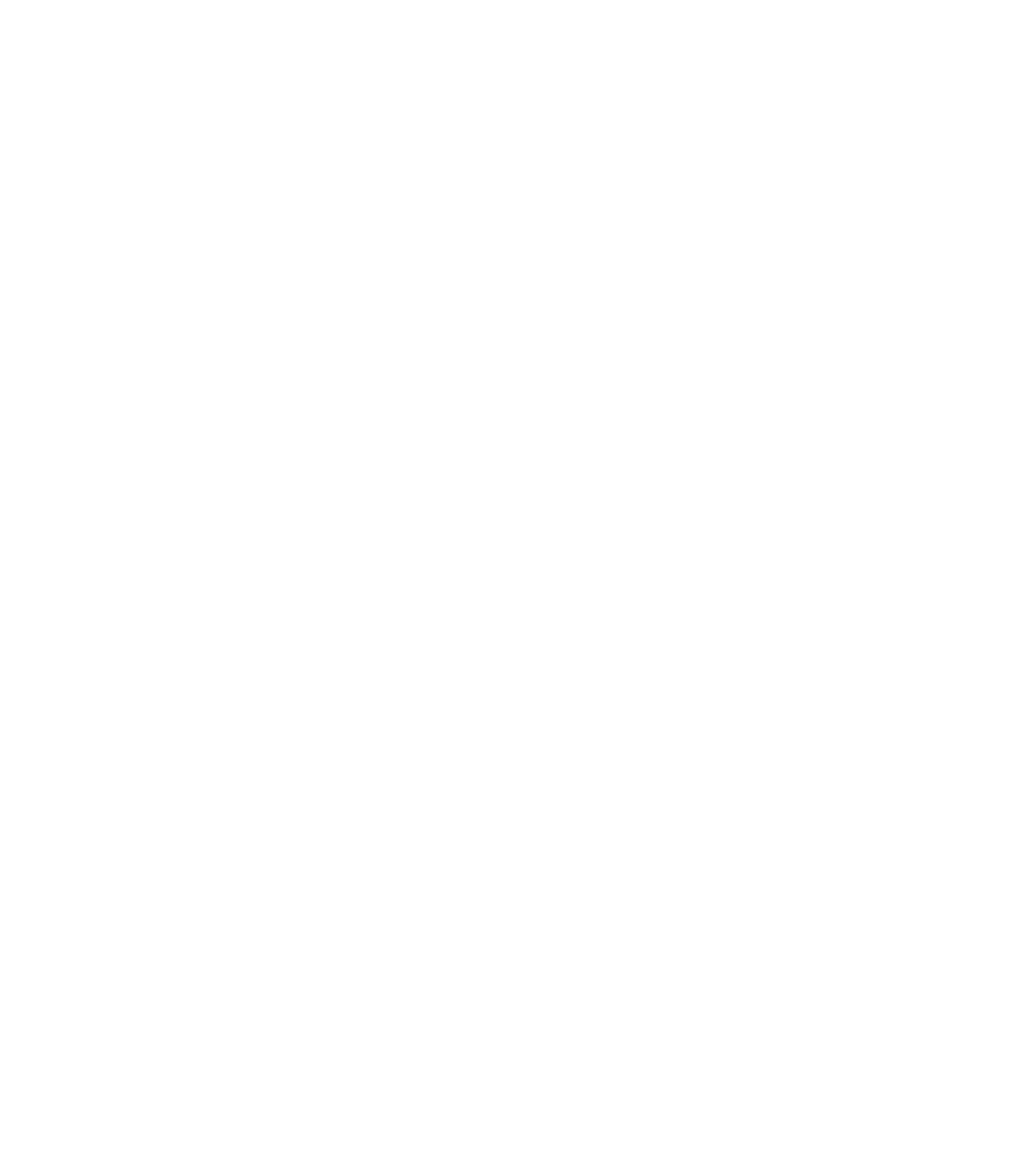
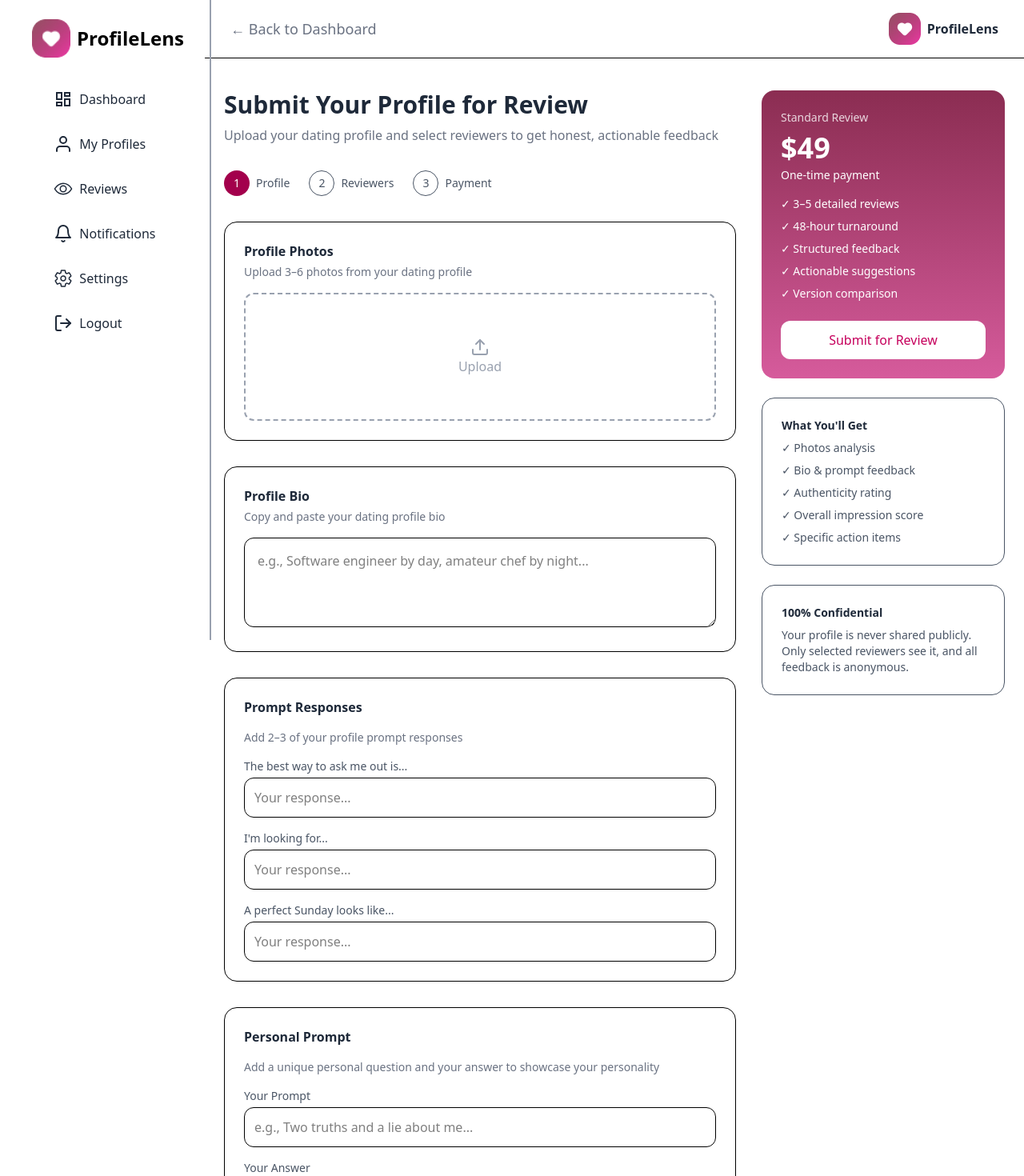
Before and after one commit to devsa-gitignore/UniHacks_GPTpaglus_2, a React (Vite) app in the folder frontend/ProfileLens/: page /profiles in a window 1280 px wide. Before the commit this address had no page. Shown: the top 1470 px of the page at 80% size. Before the commit the page ends 800 px from the top, so only its background shows below. Built offline with nearby package versions, Linux system fonts and the light colour scheme.

Commit message:
Profiles frontend Done

```diff
--- a/frontend/ProfileLens/src/App.jsx
+++ b/frontend/ProfileLens/src/App.jsx
@@ -4,6 +4,7 @@
 import Login from "./Pages/Login";
 import Signup from "./Pages/Signup";
 import HomePage from "./Pages/HomePage";
+import Profile from "./Pages/Profile";
 import PagesWithNavbar from "./Components/PagesWithNavbar";
 
 function App() {
@@ -17,6 +18,7 @@
           {/* <Route element={<ProtectedRoute />}> */}
           <Route element={<PagesWithNavbar />}>
             <Route path="/home" element={<HomePage />} />
+            <Route path="/profiles" element={<Profile />} />
           </Route>
           {/* </Route> */}
         </Routes>
--- a/frontend/ProfileLens/src/Components/Navbar.jsx
+++ b/frontend/ProfileLens/src/Components/Navbar.jsx
@@ -21,9 +21,11 @@
               <MdOutlineDashboard className="mr-2 w-6 h-6" /> Dashboard
             </li>
           </Link>
-          <li className="text-gray-800 hover:text-[#6C0C27] flex flex-row transition-transform cursor-pointer hover:bg-gradient-to-l from-[#ffd7ef96] to-white rounded-xl px-8 py-4">
-            <FiUser className="mr-2 w-6 h-6" /> My Profiles
-          </li>
+          <Link to="/profiles">
+            <li className="text-gray-800 hover:text-[#6C0C27] flex flex-row transition-transform cursor-pointer hover:bg-gradient-to-l from-[#ffd7ef96] to-white rounded-xl px-8 py-4">
+              <FiUser className="mr-2 w-6 h-6" /> My Profiles
+            </li>
+          </Link>
           <li className="text-gray-800 hover:text-[#6C0C27] flex flex-row transition-transform cursor-pointer hover:bg-gradient-to-l from-[#ffd7ef96] to-white rounded-xl px-8 py-4">
             <IoEyeOutline className="mr-2 w-6 h-6" /> Reviews
           </li>
--- a/frontend/ProfileLens/src/Components/PagesWithNavbar.jsx
+++ b/frontend/ProfileLens/src/Components/PagesWithNavbar.jsx
@@ -7,7 +7,7 @@
       <div>
         <Navbar />
       </div>
-        <div className="ml-75 outlet">
+        <div className="ml-64 outlet">
           <Outlet />
         </div>
     </div>
--- a/frontend/ProfileLens/src/Pages/HomePage.jsx
+++ b/frontend/ProfileLens/src/Pages/HomePage.jsx
@@ -3,7 +3,7 @@
 import { MdOutlineFileUpload, MdFeedback, MdPhoto } from "react-icons/md";
 import { HiArrowUpTray } from "react-icons/hi2";
 
-/* ⭐ Reusable Star Component */
+
 const StarRating = ({ rating }) => {
   return (
     <div className="flex gap-1 text-yellow-400">
@@ -16,7 +16,7 @@
   );
 };
 
-/* 🕒 Recent Activity Item */
+
 const ActivityItem = ({ icon: Icon, bg, color, text, time }) => (
   <div className="flex items-start gap-4">
     <div className={`w-10 h-10 flex items-center justify-center rounded-xl ${bg} ${color}`}>
@@ -31,9 +31,9 @@
 
 const HomePage = () => {
   return (
-    <div className="w-[74rem] h-fit py-8 space-y-8">
+    <div className="w-[79rem] h-fit py-8 space-y-8 px-8">
 
-      {/* Header */}
+
       <div>
         <h1 className="text-3xl font-semibold text-gray-800">
           Welcome back, Alex!
@@ -43,7 +43,6 @@
         </p>
       </div>
 
-      {/* Top Cards */}
       <div className="grid grid-cols-1 md:grid-cols-4 gap-6">
         <div className="bg-white rounded-2xl p-6 shadow-sm border">
           <StarRating rating={3} />
--- /dev/null
+++ b/frontend/ProfileLens/src/Pages/Profile.jsx
@@ -0,0 +1,181 @@
+import React from "react";
+import { Link } from "react-router-dom";
+import { FiUpload, FiHeart } from "react-icons/fi";
+import PL from "../assets/PL Logo.png";
+
+const Profile = () => {
+  return (
+    <div className="min-h-screen bg-white">
+      <div className="flex justify-between items-center px-8 py-4 border-b bg-white">
+        <Link to="/home" className="text-lg text-gray-500 hover:text-gray-700">
+          ← Back to Dashboard
+        </Link>
+
+        <div className="flex items-center gap-2 font-semibold text-gray-800">
+          <img src={PL}></img>
+          ProfileLens
+        </div>
+      </div>
+
+      <div className="max-w-7xl mx-auto px-6 py-10 grid lg:grid-cols-3 gap-8">
+        <div className="lg:col-span-2 space-y-8">
+          <div>
+            <h1 className="text-3xl font-semibold text-gray-800">
+              Submit Your Profile for Review
+            </h1>
+            <p className="text-gray-500 mt-2">
+              Upload your dating profile and select reviewers to get honest,
+              actionable feedback
+            </p>
+          </div>
+
+          <div className="flex items-center gap-6 text-sm">
+            {["Profile", "Reviewers", "Payment"].map((step, i) => (
+              <div key={i} className="flex items-center gap-2">
+                <div
+                  className={`w-8 h-8 rounded-full flex items-center justify-center
+                  ${i === 0 ? "bg-pink-800 text-white" : "border text-gray-600"}`}
+                >
+                  {i + 1}
+                </div>
+                <span className="text-gray-600">{step}</span>
+              </div>
+            ))}
+          </div>
+
+          <div className="bg-white rounded-2xl border p-6">
+            <h2 className="font-semibold text-gray-800">Profile Photos</h2>
+            <p className="text-sm text-gray-500 mt-1">
+              Upload 3–6 photos from your dating profile
+            </p>
+
+            <div className="mt-4 border-2 border-dashed rounded-xl h-40 flex flex-col items-center justify-center text-gray-400 cursor-pointer">
+              <FiUpload className="text-2xl" />
+              Upload
+            </div>
+          </div>
+
+          <div className="bg-white rounded-2xl border p-6">
+            <h2 className="font-semibold text-gray-800">Profile Bio</h2>
+            <p className="text-sm text-gray-500 mt-1">
+              Copy and paste your dating profile bio
+            </p>
+
+            <textarea
+              className="mt-4 w-full border rounded-xl p-4 h-28 focus:outline-none focus:ring-2 focus:ring-pink-400"
+              placeholder="e.g., Software engineer by day, amateur chef by night..."
+            />
+          </div>
+
+          <div className="bg-white rounded-2xl border p-6 space-y-4">
+            <h2 className="font-semibold text-gray-800">Prompt Responses</h2>
+            <p className="text-sm text-gray-500">
+              Add 2–3 of your profile prompt responses
+            </p>
+
+            {[
+              "The best way to ask me out is...",
+              "I'm looking for...",
+              "A perfect Sunday looks like...",
+            ].map((label, i) => (
+              <div key={i}>
+                <p className="text-sm text-gray-600 mb-1">{label}</p>
+                <input
+                  className="w-full border rounded-xl p-3 focus:outline-none focus:ring-2 focus:ring-pink-400"
+                  placeholder="Your response..."
+                />
+              </div>
+            ))}
+          </div>
+
+          <div className="bg-white rounded-2xl border p-6 space-y-4">
+            <h2 className="font-semibold text-gray-800">Personal Prompt</h2>
+            <p className="text-sm text-gray-500">
+              Add a unique personal question and your answer to showcase your
+              personality
+            </p>
+
+            <div>
+              <p className="text-sm text-gray-600 mb-1">Your Prompt</p>
+              <input
+                className="w-full border rounded-xl p-3 focus:outline-none focus:ring-2 focus:ring-pink-400"
+                placeholder="e.g., Two truths and a lie about me..."
+              />
+            </div>
+
+            <div>
+              <p className="text-sm text-gray-600 mb-1">Your Answer</p>
+              <textarea
+                className="w-full border rounded-xl p-3 h-24 focus:outline-none focus:ring-2 focus:ring-pink-400"
+                placeholder="Write your answer here..."
+              />
+            </div>
+          </div>
+
+          <div className="bg-white rounded-2xl border p-6">
+            <h2 className="font-semibold text-gray-800">Dating Intent</h2>
+            <p className="text-sm text-gray-500 mt-1">
+              What are you looking for?
+            </p>
+
+            <div className="flex gap-4 mt-4">
+              {["Casual", "Serious", "Long-term"].map((item, i) => (
+                <button
+                  key={i}
+                  className="flex-1 border rounded-xl py-4 hover:border-pink-500 hover:text-pink-600 transition cursor-pointer"
+                >
+                  {item}
+                </button>
+              ))}
+            </div>
+          </div>
+        </div>
+
+        <div className="space-y-6">
+          <div className="rounded-2xl bg-gradient-to-b from-[#8b2d52] to-[#d65b9c] text-white p-6">
+            <p className="text-sm opacity-80">Standard Review</p>
+            <h2 className="text-4xl font-bold mt-2">$49</h2>
+            <p className="text-sm mt-1">One-time payment</p>
+
+            <ul className="mt-4 space-y-2 text-sm">
+              <li>✓ 3–5 detailed reviews</li>
+              <li>✓ 48-hour turnaround</li>
+              <li>✓ Structured feedback</li>
+              <li>✓ Actionable suggestions</li>
+              <li>✓ Version comparison</li>
+            </ul>
+
+            <button className="mt-6 w-full bg-white text-pink-700 rounded-xl py-3 font-medium hover:opacity-90">
+              Submit for Review
+            </button>
+          </div>
+
+          <div className="bg-white rounded-2xl border p-6 text-sm text-gray-600">
+            <h3 className="font-semibold text-gray-800 mb-2">
+              What You'll Get
+            </h3>
+            <ul className="space-y-2">
+              <li>✓ Photos analysis</li>
+              <li>✓ Bio & prompt feedback</li>
+              <li>✓ Authenticity rating</li>
+              <li>✓ Overall impression score</li>
+              <li>✓ Specific action items</li>
+            </ul>
+          </div>
+
+          <div className="bg-white rounded-2xl border p-6 text-sm text-gray-600">
+            <h3 className="font-semibold text-gray-800 mb-2">
+              100% Confidential
+            </h3>
+            <p>
+              Your profile is never shared publicly. Only selected reviewers see
+              it, and all feedback is anonymous.
+            </p>
+          </div>
+        </div>
+      </div>
+    </div>
+  );
+};
+
+export default Profile;
```
Also changed, not shown: frontend/ProfileLens/src/Pages/Reviews.jsx (added).
